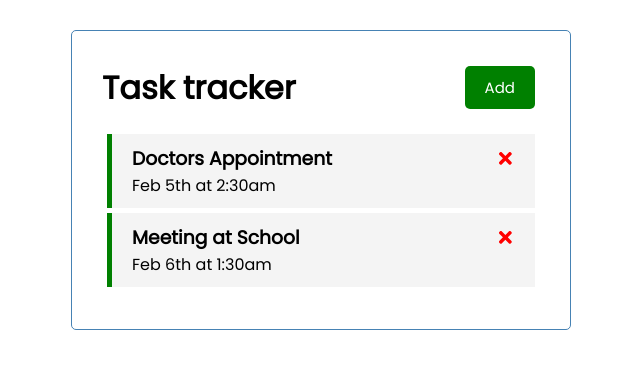
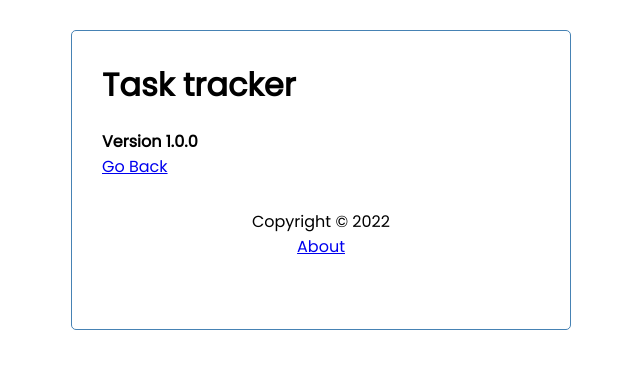
Before and after one commit to hakimuddinkika/React-Task-Tracker, a React (Create React App) app: page /about in a window 1280 px wide. Shown: the top 368 px of the page, without its empty margins (319-959 px from the left). Built offline with nearby package versions, Linux system fonts and the light colour scheme; data requests are answered from the project's data file.

Commit message:
Implement React Router DOM v6

```diff
--- a/package.json
+++ b/package.json
@@ -10,6 +10,7 @@
     "react": "^18.1.0",
     "react-dom": "^18.1.0",
     "react-icons": "^4.4.0",
+    "react-router-dom": "^6.3.0",
     "react-scripts": "5.0.1",
     "web-vitals": "^2.1.4"
   },
--- a/src/App.js
+++ b/src/App.js
@@ -1,7 +1,11 @@
 import { useState, useEffect } from "react"
-import AddTask from "./components/AddTask";
-import Header from "./components/Header";
-import Tasks from "./components/Tasks";
+import { BrowserRouter as Router, Route, Routes } from "react-router-dom"
+import AddTask from "./components/AddTask"
+import Header from "./components/Header"
+import Tasks from "./components/Tasks"
+import Footer from "./components/Footer"
+import About from "./components/About"
+
 
 function App() {
 	// const name = 'Hakimuddin';
@@ -85,8 +89,16 @@
 	}
 
 	return (
+		<Router>
 			<div className="container">
 				<Header onAdd={() => setShowAddTask(!showAddTask)} showAdd={showAddTask} />
+
+				<Routes>
+					<Route
+						path='/'
+
+						element={
+							<>
 								{showAddTask && <AddTask onAdd={addTask}/>}
 								{ tasks.length > 0 ? (
 									<Tasks tasks={tasks} onDelete={deleteTask} onToggle={toggleReminder}/>
@@ -94,10 +106,15 @@
 									'No tasks to show'
 								)
 								}
+							</>
+						}
+					/>
+					<Route path='/about' element={<About />} />
+				</Routes>
+				<Footer />
 			</div>
+		</Router>
 	);
 }
 
-
-
 export default App;
--- /dev/null
+++ b/src/components/About.js
@@ -0,0 +1,12 @@
+import { Link } from "react-router-dom"
+
+const About = () => {
+  return (
+    <div>
+      <h4>Version 1.0.0</h4>
+      <Link to="/">Go Back</Link>
+    </div>
+  )
+}
+
+export default About
--- /dev/null
+++ b/src/components/Footer.js
@@ -0,0 +1,14 @@
+import { Link } from "react-router-dom"
+
+const Footer = () => {
+  return (
+    <footer>
+        <p>
+            Copyright &copy; 2022
+        </p>
+        <Link to="/about">About</Link>
+    </footer>
+  )
+}
+
+export default Footer
--- a/src/components/Header.js
+++ b/src/components/Header.js
@@ -1,11 +1,13 @@
 import PropTypes from 'prop-types'
 import Button from './Button'
+import { useLocation } from 'react-router-dom'
 
 const Header = ({title, onAdd, showAdd}) => {
+  const location = useLocation()
   return (
     <header className='header'>
         <h1>{ title }</h1>
-        <Button color={showAdd ? 'red' : 'green'} text={showAdd ? 'Close' : 'Add'} onClick={onAdd} />
+        { location.pathname === '/' && <Button color={showAdd ? 'red' : 'green'} text={showAdd ? 'Close' : 'Add'} onClick={onAdd} />}
     </header>
   )
 }
```
Also changed, not shown: 1 other file (tests, documents, lock files or other folders). Lines whose indentation alone changed are shown as unchanged.
